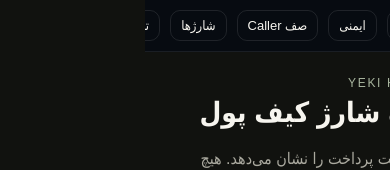
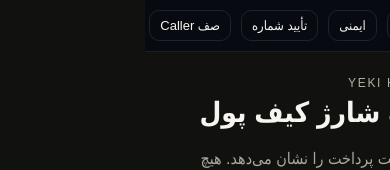
Before and after one commit to morfisam25-tech/YEKI-HAST, a Next.js app in the folder apps/admin/: page /payments in a window 390 px wide. Shown: the top 170 px of the page. Built offline with nearby package versions, Linux system fonts and the light colour scheme; no server answers.

Commit message:
Link beta phone verification admin page

```diff
--- a/apps/admin/app/layout.tsx
+++ b/apps/admin/app/layout.tsx
@@ -33,6 +33,7 @@ export default function RootLayout({ children }: { children: ReactNode }) {
           <a style={linkStyle} href="/">داشبورد</a>
           <a style={linkStyle} href="/calls">تماس‌ها</a>
           <a style={linkStyle} href="/safety">ایمنی</a>
+          <a style={linkStyle} href="/phone-verifications">تأیید شماره</a>
           <a style={linkStyle} href="/waitlist">صف Caller</a>
           <a style={linkStyle} href="/payments">شارژها</a>
           <a style={linkStyle} href="/payouts">تسویه‌ها</a>
```
